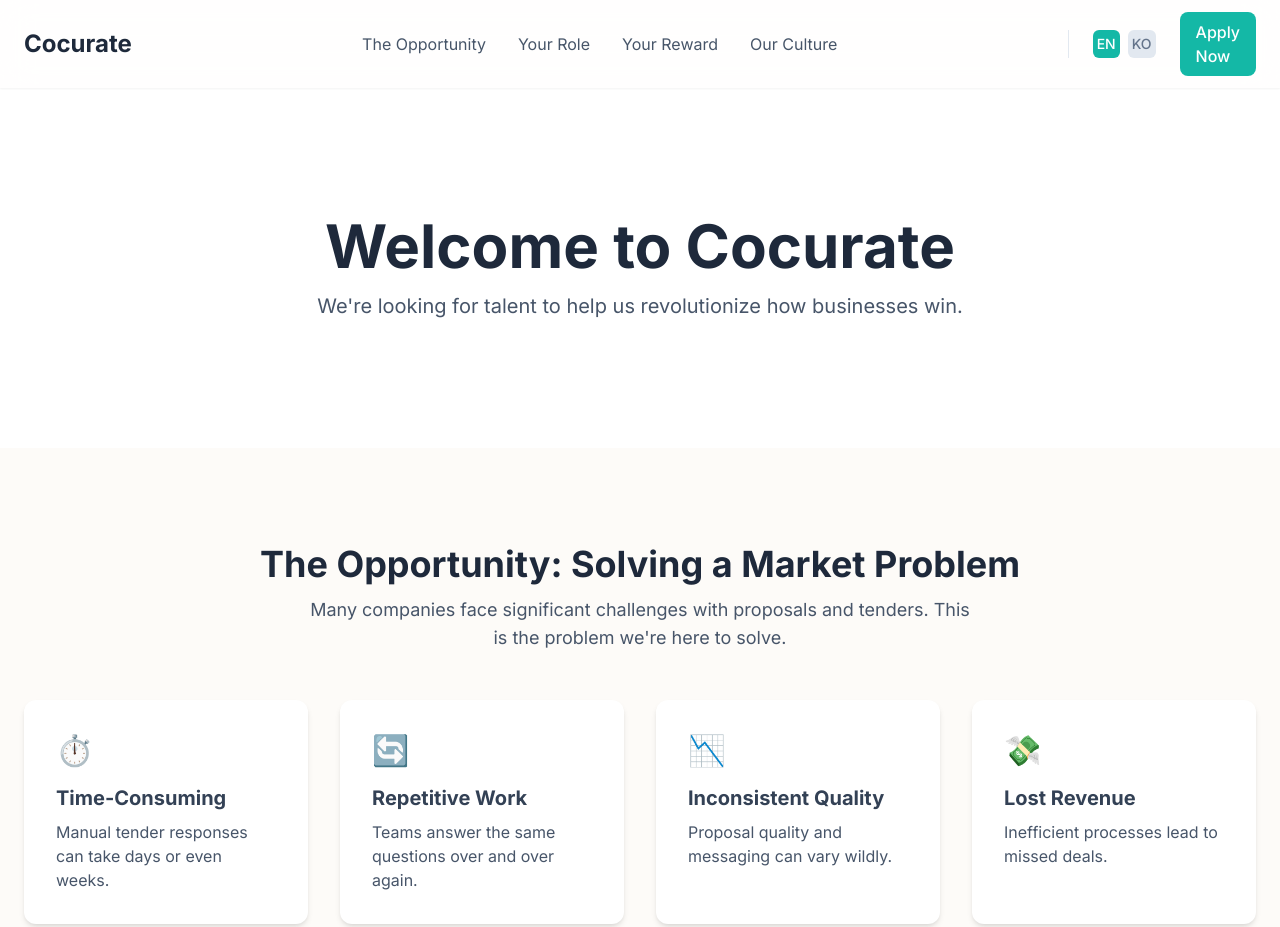
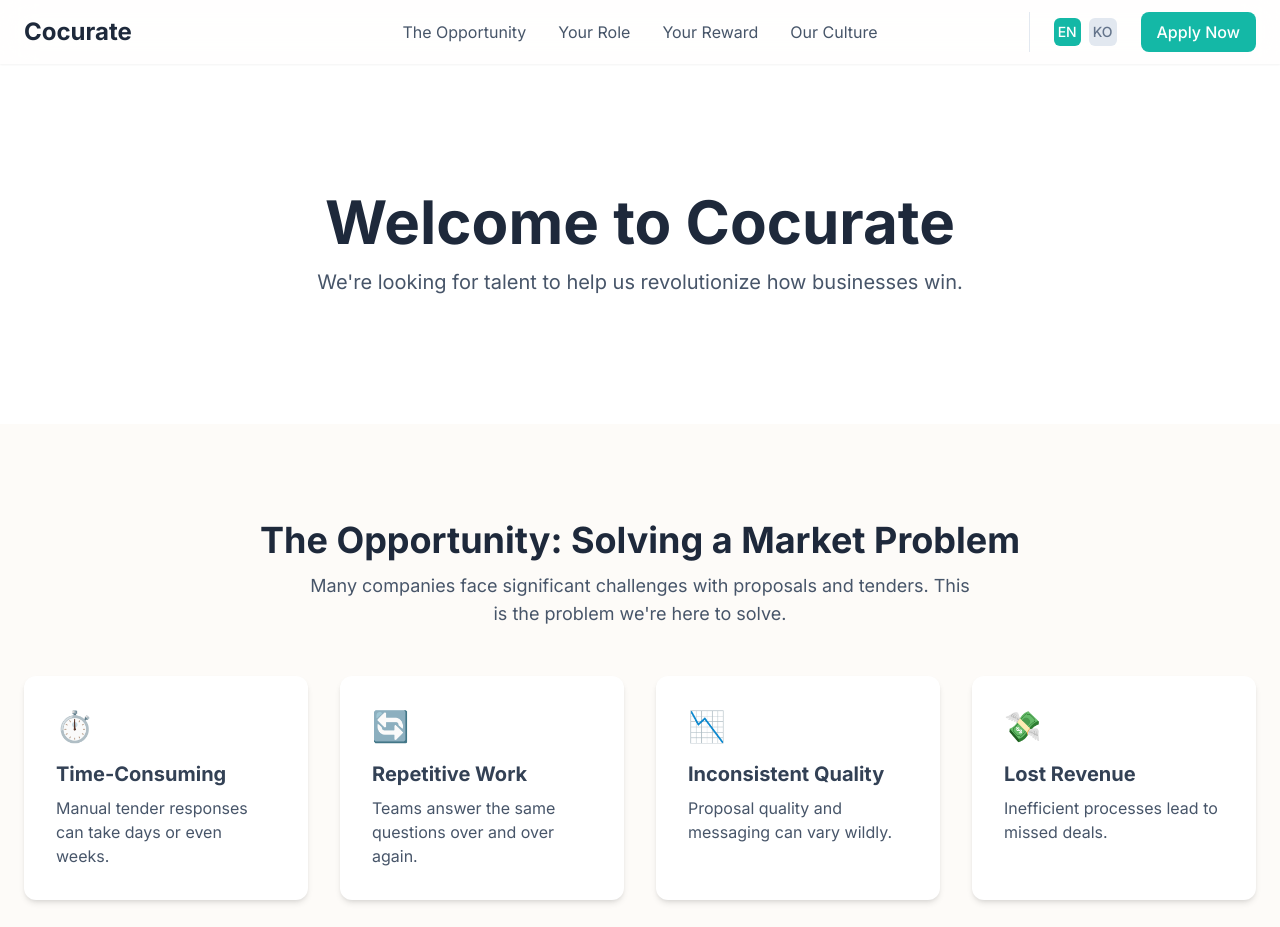
Before and after one commit to patrick-r-keogh/cocurate-hiring, a plain HTML site: page index.html in a window 1280 px wide. Shown: the top 927 px of the page. Drawn offline with nearby package versions, Linux system fonts and the light colour scheme.

Commit message:
Update index.html

```diff
--- a/index.html
+++ b/index.html
@@ -92,8 +92,10 @@
 
     <header id="header" class="bg-white/80 backdrop-blur-lg sticky top-0 z-50 shadow-sm">
         <nav class="container mx-auto px-6 py-3 flex justify-between items-center">
-            <h1 class="text-2xl font-bold text-slate-800">Cocurate</h1>
-            <div class="hidden w-full md:flex items-center justify-center space-x-8">
+            <div class="flex-1">
+                <h1 class="text-2xl font-bold text-slate-800">Cocurate</h1>
+            </div>
+            <div class="hidden md:flex items-center justify-center space-x-8">
                 <a data-key="navOpportunity" href="#opportunity" class="nav-link text-slate-600 hover:text-teal-500">The
                     Opportunity</a>
                 <a data-key="navRole" href="#role" class="nav-link text-slate-600 hover:text-teal-500">Your Role</a>
@@ -102,7 +104,7 @@
                 <a data-key="navCulture" href="#culture" class="nav-link text-slate-600 hover:text-teal-500">Our
                     Culture</a>
             </div>
-            <div class="flex items-center">
+            <div class="flex-1 flex justify-end">
                 <div class="flex items-center space-x-2 border-l border-slate-200 pl-6">
                     <button id="lang-en" class="text-sm font-medium p-1 rounded-md">EN</button>
                     <button id="lang-ko" class="text-sm font-medium p-1 rounded-md">KO</button>
```
